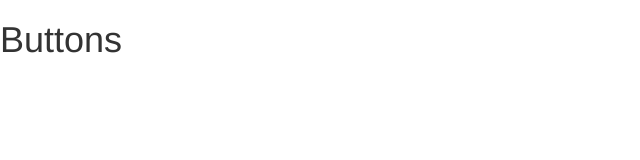
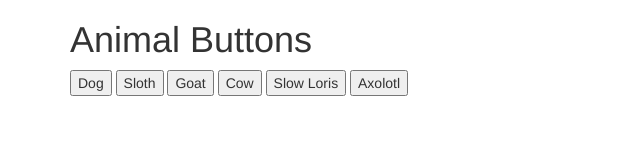
Before and after one commit to jpremmel/buttons, a plain HTML site: page index.html in a window 1280 px wide. Shown: the whole page, without its empty margins (0-640 px from the left). Drawn offline with Linux system fonts and the light colour scheme.

Commit message:
Add animal buttons.

```diff
--- a/index.html
+++ b/index.html
@@ -8,7 +8,17 @@
     <title>Buttons</title>
   </head>
   <body>
-    <h1>Buttons</h1>
+    <div class="container">
+      <h1>Animal Buttons</h1>
 
+      <button>Dog</button>
+      <button>Sloth</button>
+      <button>Goat</button>
+      <button>Cow</button>
+      <button>Slow Loris</button>
+      <button>Axolotl</button>
+
+
+    </div>
   </body>
 </html>
```
